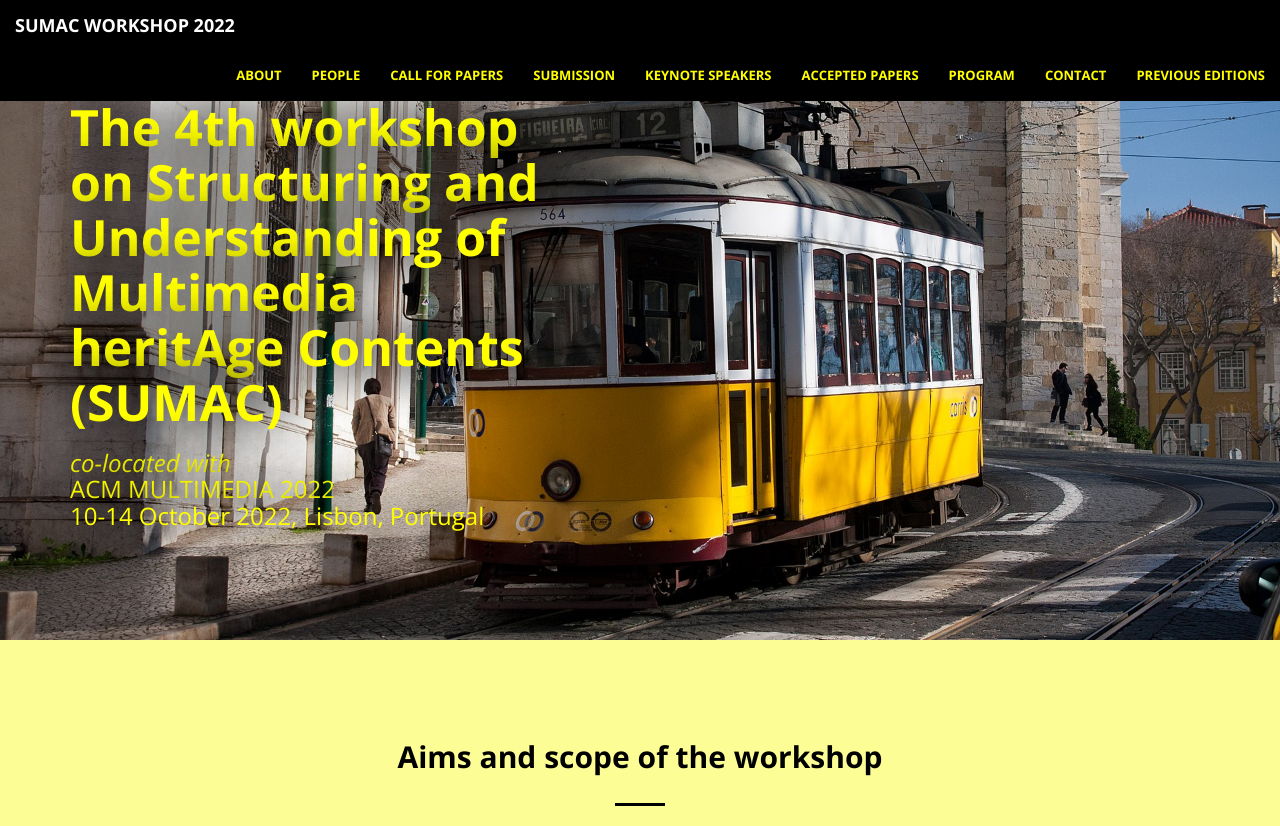
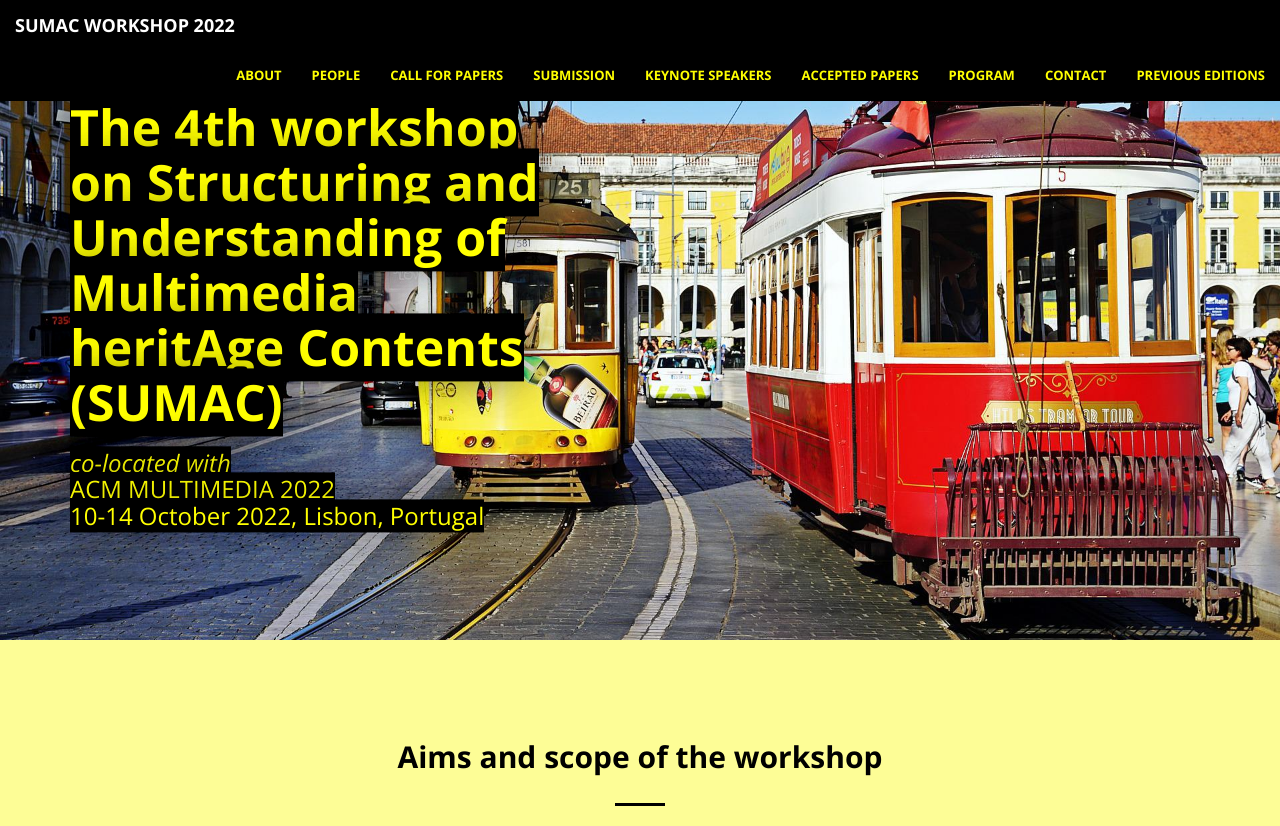
Before and after one commit to sumac-workshops/2022, a PHP site: page /index.html in a window 1280 px wide. Shown: the top 826 px of the page. Run offline with PHP 8.4, Linux system fonts and the light colour scheme; some libraries are stand-ins or nearby versions.

Commit message:
background color

```diff
--- a/Public/creative.css
+++ b/Public/creative.css
@@ -173,7 +173,7 @@ header {
   background-size: cover;
   -o-background-size: cover;
   background-position: center;
-  background-image: url('lisbon5.jpg');
+  background-image: url('lisbon6.jpg');
   text-align: center;
   text-shadow: 0 0 50px #000000, 0 0 50px #000000;
   color: yellow;
--- a/index.html
+++ b/index.html
@@ -82,9 +82,9 @@
     <header>
         <div class="header-content">
             <div class="header-content-inner">
-                <h1 id="homeHeading"> The 4th workshop on Structuring and Understanding of Multimedia heritAge Contents (SUMAC)</h1>
+                <h1 id="homeHeading"> <span style="background-color: #000000">The 4th workshop on Structuring and Understanding of Multimedia heritAge Contents (SUMAC)</span></h1>
 <!--                 <h2> <b>Lisbon (10-14 October 2022)<br></h2>
- -->                <h3><a href="https://2022.acmmm.org//" style="color: yellow;"><i>co-located with</i> <br>ACM MULTIMEDIA 2022 <br> 10-14 October 2022, Lisbon, Portugal<br></a></h3>
+ -->                <h3><a href="https://2022.acmmm.org//" style="color: yellow;"><i><span style="background-color: #000000">co-located with</span></i> <br><span style="background-color: #000000">ACM MULTIMEDIA 2022 </span><br><span style="background-color: #000000">10-14 October 2022, Lisbon, Portugal</span><br></a></h3>
                 <!-- <hr> -->
 <!--                 <h5 style="color:greenyellow;"> <b>The event is fully organized online, but for those who plan to attend the conference and workshops in Chengdu, please note that a onsite room has been assigned to SUMAC'21, where you can attend the workshop and present your article (see the main agenda of the ACM Multimedia conference, it is room Langbo room A).</b></h5> -->
                 <!-- <hr> -->
```
Also changed, not shown: Public/lisbon6.jpg (added).
